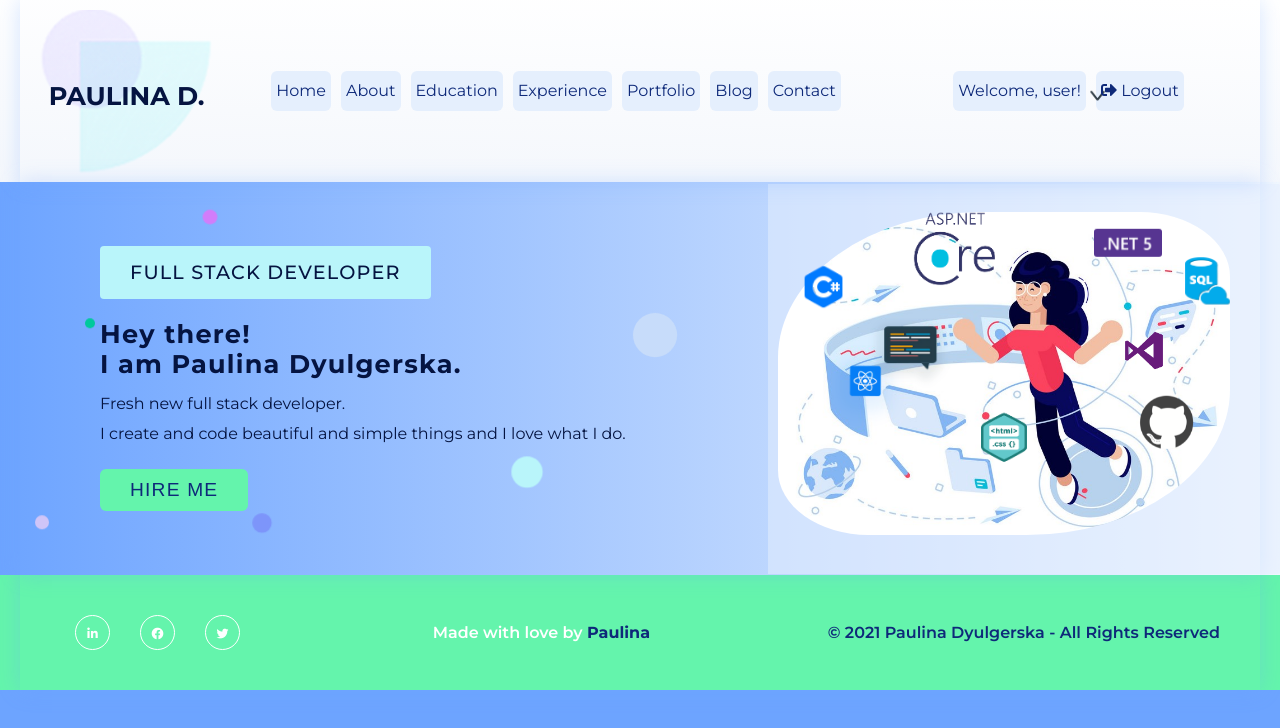
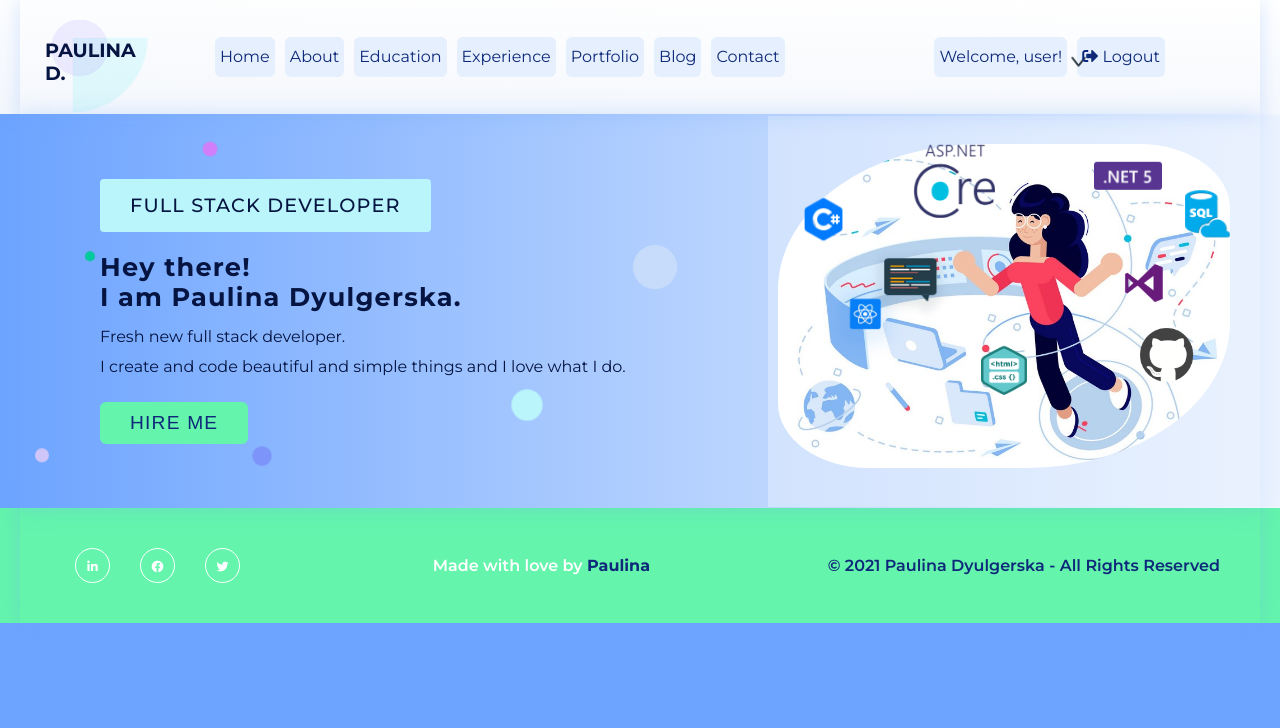
Before and after one commit to Paulina-Dyulgerska/MySkills, a React (Create React App) app: page /demo in a window 1280 px wide. Shown: the top 728 px of the page. Built offline with nearby package versions, Linux system fonts and the light colour scheme.

Commit message:
Fix loading and Navigation bar

```diff
--- a/src/components/Header/Header.css
+++ b/src/components/Header/Header.css
@@ -15,6 +15,10 @@
     position: relative;
     text-transform: uppercase;
     margin-top: 10px;
+}
+
+.header-content .site-title .logo-img{
+    max-width: 100px;
 }
 
 /*Hide the nav label Menu:*/
--- a/src/components/Header/Header.js
+++ b/src/components/Header/Header.js
@@ -19,14 +19,14 @@ const Header = (props) => {
 
                 </div>
                  </div> */}
-                <h1 className="site-title">
+                <article className="site-title">
                     <LogoNavigationItem
                         path="/"
                         src={logo} alt="Logo"
                         className="logo-img"
                         logoText="Paulina D.">
                     </LogoNavigationItem>
-                </h1>
+                </article>
 
                 <label className="toggle-nav" htmlFor="toggle-nav">
                     <i className="fas fa-bars"></i> Menu
--- a/src/components/Header/NavigationItem/LogoNavigationItem.js
+++ b/src/components/Header/NavigationItem/LogoNavigationItem.js
@@ -4,10 +4,10 @@ const LogoNavigationItem = (props) => {
     return (
         <article className="list-item" >
             <Link to={props.path || '/'}>
-                <img src={props.src} alt={props.alt} />
-                <h1 className="logo-text">
+                <img className="logo-img" src={props.src} alt={props.alt} />
+                <h5 className="logo-text">
                     {props.logoText}
-                </h1>
+                </h5>
             </Link >
         </article>
     );
--- a/src/components/Header/NavigationItem/NavigationItem.module.css
+++ b/src/components/Header/NavigationItem/NavigationItem.module.css
@@ -0,0 +1,3 @@
+.logo-img {
+    max-width: 50%;
+}
--- a/src/components/Shared/LoadingBar/LoadingBar.css
+++ b/src/components/Shared/LoadingBar/LoadingBar.css
@@ -1,5 +1,8 @@
 .loading {
     text-align: center;
+    font-size: 1.5rem;
+    margin: 10px auto;
+    animation: scaleUp 2s infinite alternate;
 }
 
 .loading-container {
@@ -21,7 +24,7 @@
     }
 
     50% {
-        transform: scale(1.5);
+        transform: scale(1.2);
     }
 }
 
@@ -48,7 +51,7 @@
 
 .center {
     /* left: 50%; */
-    margin: 0;
+    margin: 0 auto;
     /* position: absolute; */
     /* top: 50%; */
     transform: translate(-50%, -50%);
--- a/src/components/Shared/LoadingBar/LoadingBar.js
+++ b/src/components/Shared/LoadingBar/LoadingBar.js
@@ -2,14 +2,14 @@ import './LoadingBar.css';
 
 const LoadingBar = () => {
     return (
-        <section className="">
+        <article className="">
             <p className="loading">
                 Loading...
             </p>
             <article className="loading-container center">
                 <span className="loading-bar"> </span>
             </article>
-        </section>
+        </article>
     )
 }
 
--- a/src/components/Shared/ScrollTop/ScrollTop.js
+++ b/src/components/Shared/ScrollTop/ScrollTop.js
@@ -2,7 +2,7 @@ import { useState, useEffect, useLayoutEffect, useRef } from 'react';
 
 import './ScrollTop.css';
 
-const ScrollBackToTop = ({
+const ScrollTop = ({
     parentDiv,
 }) => {
     // componentDidMount: function() {
@@ -98,4 +98,4 @@ const ScrollBackToTop = ({
     );
 };
 
-export default ScrollBackToTop;
+export default ScrollTop;
```
